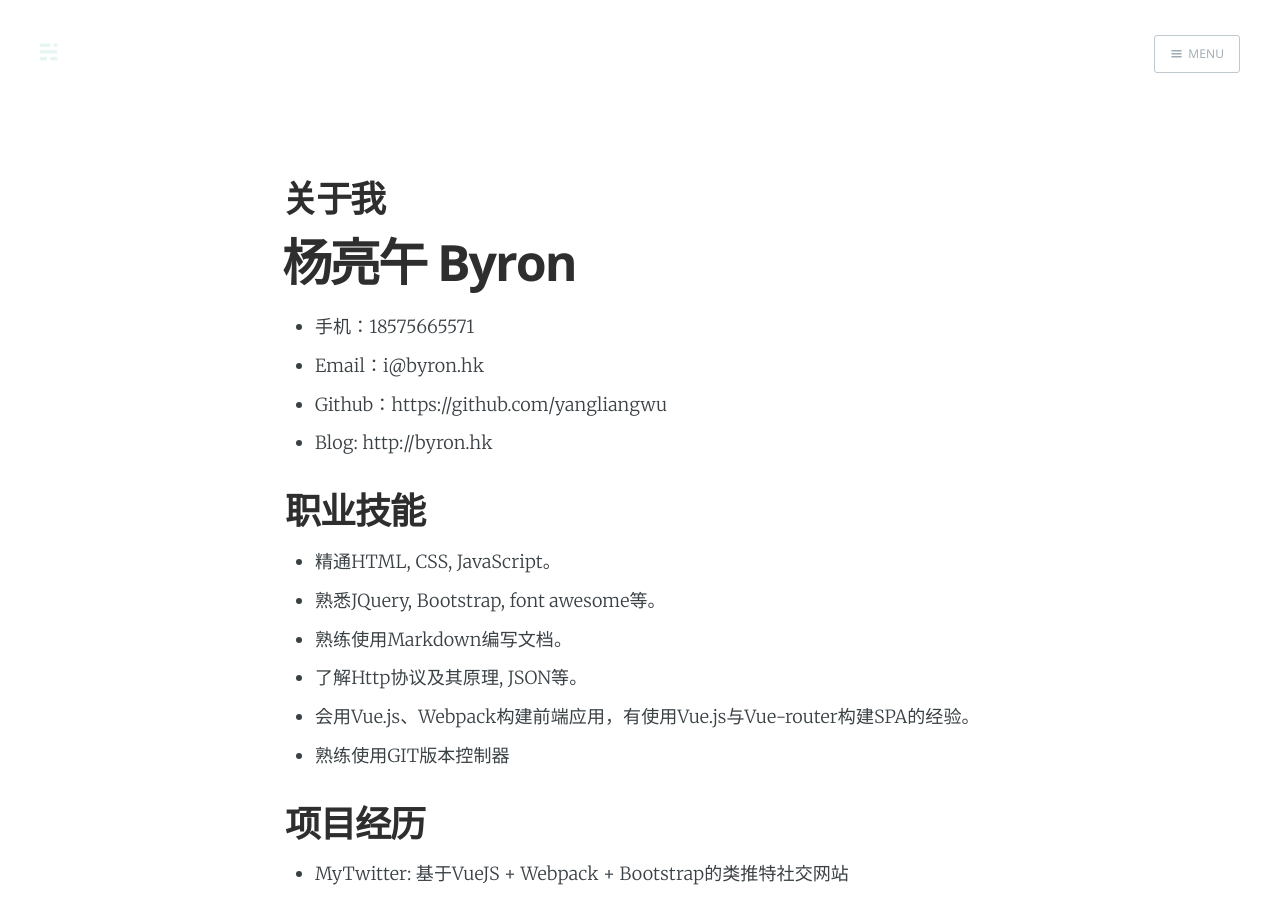
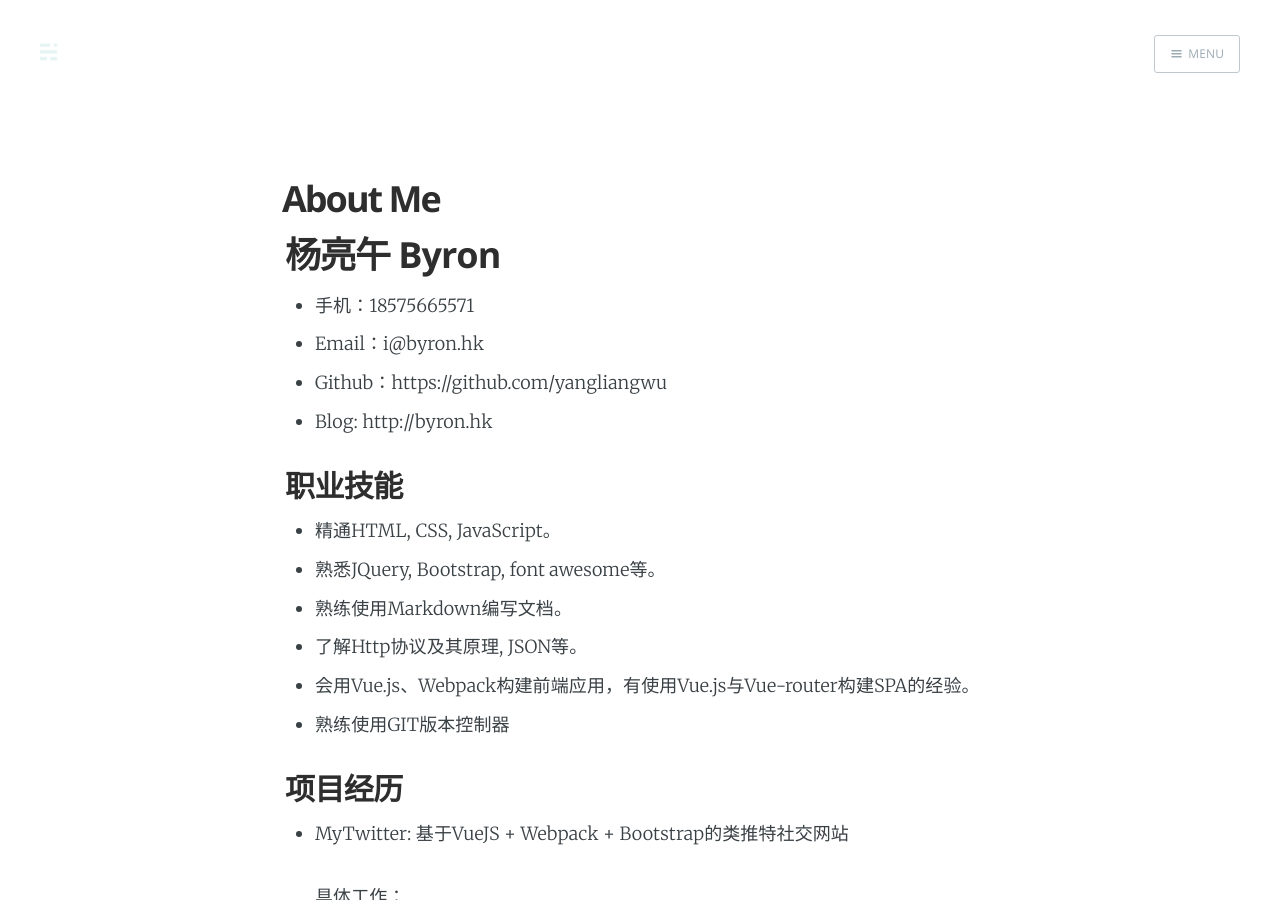
Before and after one commit to yangliangwu/blog, a Jekyll site: the page built from about/index.md, in a window 1280 px wide and 900 px high. Built offline with Jekyll 4.4.1, drawn with Linux system fonts in a browser that asks for light colours; nearby versions of some CDN libraries.

Commit message:
Update index.md

```diff
--- a/about/index.md
+++ b/about/index.md
@@ -1,19 +1,18 @@
 ---
 layout: page
-title: 关于我
+title: About Me
 navigation: true
 logo: 'assets/images/ghost.png'
 current: about
 ---
-
-# 杨亮午 Byron
+## 杨亮午 Byron
 
 * 手机：18575665571
 * Email：i@byron.hk
 * Github：https://github.com/yangliangwu
 * Blog: http://byron.hk
 
-## 职业技能
+### 职业技能
 
 * 精通HTML, CSS, JavaScript。
 * 熟悉JQuery, Bootstrap, font awesome等。
@@ -22,7 +21,7 @@ current: about
 * 会用Vue.js、Webpack构建前端应用，有使用Vue.js与Vue-router构建SPA的经验。
 * 熟练使用GIT版本控制器
 
-## 项目经历
+### 项目经历
 
 * MyTwitter: 基于VueJS + Webpack + Bootstrap的类推特社交网站
 
```
